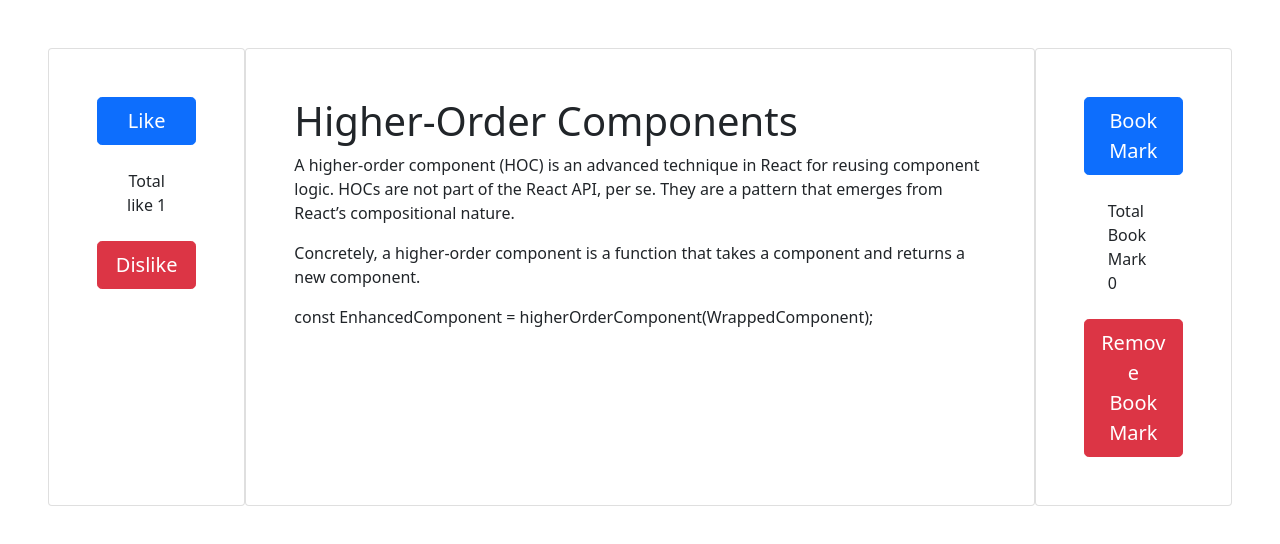
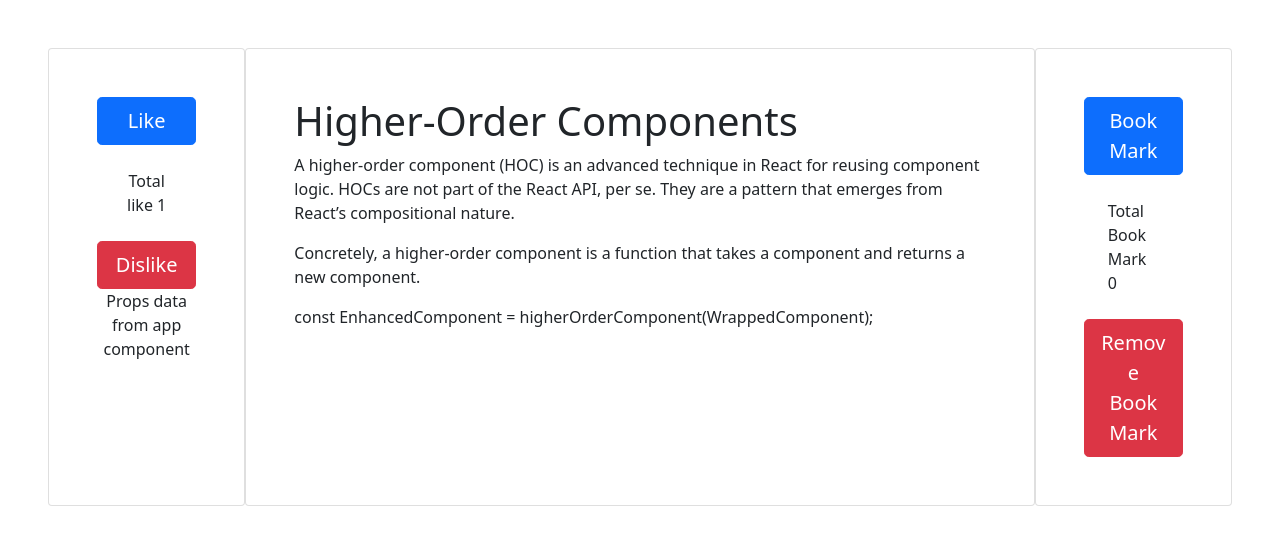
Before and after one commit to mones-cse/react-snippets, a React (Create React App) app: page / in a window 1280 px wide. Shown: the top 544 px of the page. Built offline with nearby package versions, Linux system fonts and the light colour scheme.

Commit message:
hoc example with compoent and data and props data from parent coponent

```diff
--- a/src/App.js
+++ b/src/App.js
@@ -6,7 +6,7 @@
     return (
         <div className="container-fluid">
             <div className="row p-5">
-                <LikeComponents />
+                <LikeComponents test={"Props data from app component"}/>
                 <BlogPostComponent />
                 <BookMarkComponent />
             </div>
--- a/src/HOC.js
+++ b/src/HOC.js
@@ -5,7 +5,7 @@
 // if initial state not passed default value will be 0
 function HOC(OldComponent,initialState=0) {
     // newComponent is a component
-    const NewComponent = () => {
+    const NewComponent = (props) => {
         const [counts, setCounts] = useState(initialState);
         const increaseCount = () => {
             setCounts(prevCount => prevCount + 1);
@@ -18,6 +18,7 @@
                 counts={counts}
                 increaseCount={increaseCount}
                 decreaseCount={decreaseCount}
+                {...props}
             />
         );
     };
--- a/src/LikeComponent.js
+++ b/src/LikeComponent.js
@@ -15,6 +15,8 @@
             <button className={"btn btn-lg btn-primary"} onClick={props.increaseCount}>Like</button>
             <p className={"m-4"}>Total like {props.counts}</p>
             <button className={"btn btn-lg btn-danger"} onClick={props.decreaseCount}>Dislike</button>
+
+            <p>{props.test}</p>
         </div>
     );
 };
```
